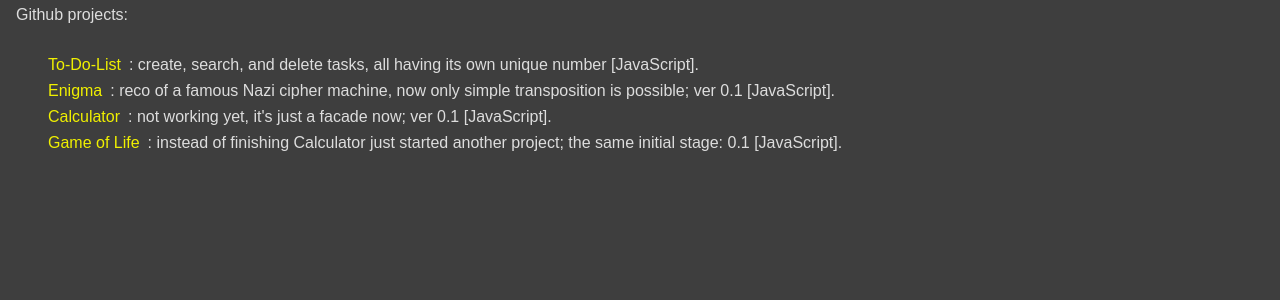
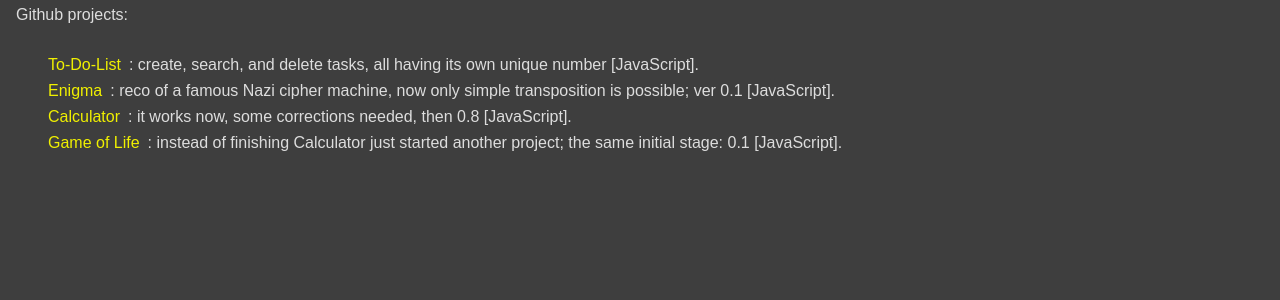
Before and after one commit to tdudkowski/tdudkowski.github.io, a Jekyll site: the page built from index.html, in a window 1280 px wide. Shown: the part 293-593 px from the top of the page. Built offline with Jekyll 4.4.1, drawn with Linux system fonts in a browser that asks for light colours.

Commit message:
update txt about Calculator

```diff
--- a/index.html
+++ b/index.html
@@ -20,8 +20,8 @@
 		its own unique number [JavaScript].</li>
 	<li><a href="https://tdudkowski.github.io/Enigma/">Enigma</a>: reco of a famous Nazi cipher machine, now only simple
 		transposition is possible; ver 0.1 [JavaScript].</li>
-	<li><a href="https://tdudkowski.github.io/Calculator/">Calculator</a>: not working yet, it's just a facade now; ver
-		0.1 [JavaScript].</li>
+	<li><a href="https://tdudkowski.github.io/Calculator/">Calculator</a>: it works now, some corrections needed, then 0.8
+		[JavaScript].</li>
 	<li><a href="https://tdudkowski.github.io/Game-Of-Life/">Game of Life</a>: instead of finishing Calculator just
 		started another project; the same initial stage: 0.1 [JavaScript].</li>
 
```
